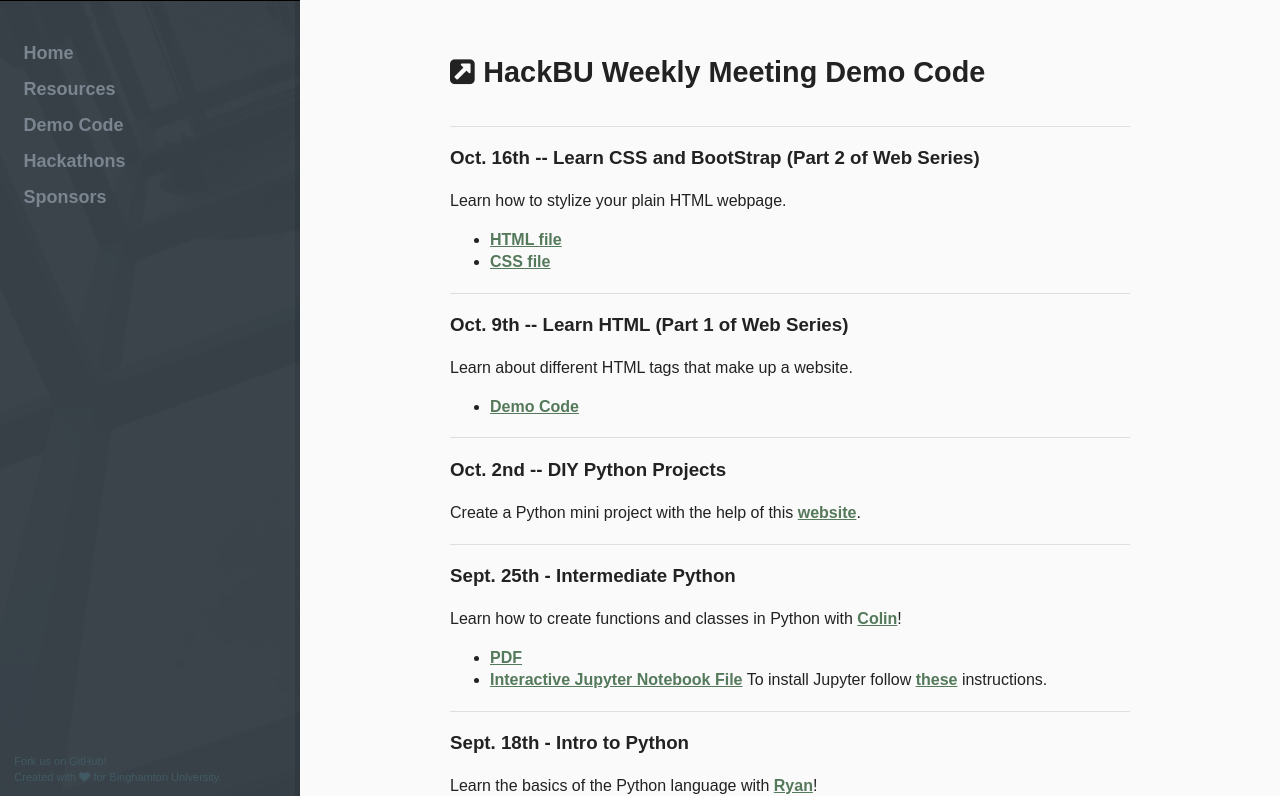
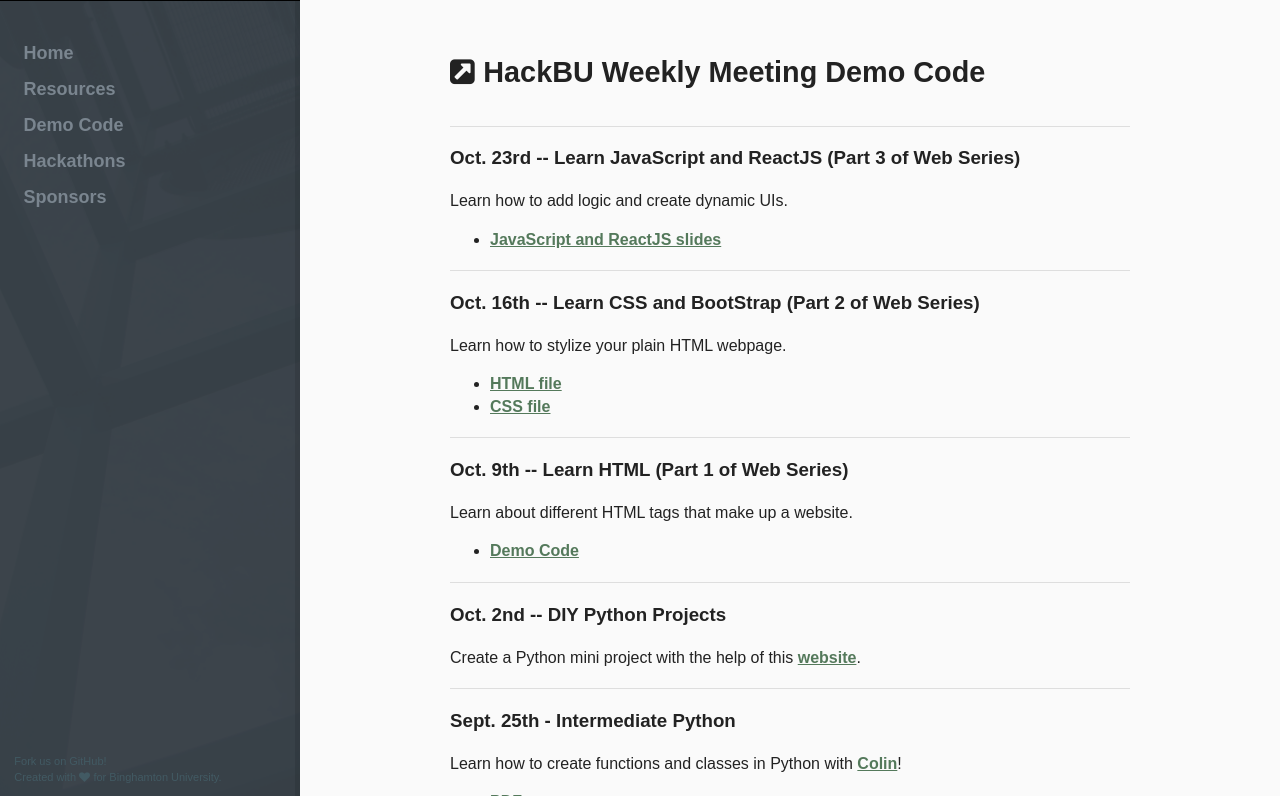
Before and after one commit to hackbinghamton/hackbinghamton.github.io, a Jekyll site: the page built from demo/index.html, in a window 1280 px wide and 900 px high, cut to the strip 104-900 px from the top of the window. Built offline with Jekyll 4.4.1, drawn with Linux system fonts in a browser that asks for light colours; nearby versions of some CDN libraries.

Commit message:
Added slides from Oct. 23 demo

```diff
--- a/demo/index.html
+++ b/demo/index.html
@@ -6,6 +6,18 @@ description: Play with the code and projects demoed at HackBU workshops
 
 <div class="article article-introduction">
     <h2><i class="fa fa-external-link-square"></i>HackBU Weekly Meeting Demo Code</h2>
+</div>
+
+<div class="article">
+    <h3>Oct. 23rd -- Learn JavaScript and ReactJS (Part 3 of Web Series)</h3>
+    <p>
+        Learn how to add logic and create dynamic UIs.
+    </p>
+    <ul>
+        <li>
+            <b><a href="js_demo/js_reactjs.pdf">JavaScript and ReactJS slides</a></b>
+        </li>
+    </ul>
 </div>
 
 <div class="article">
```
Also changed, not shown: 1 other file.
